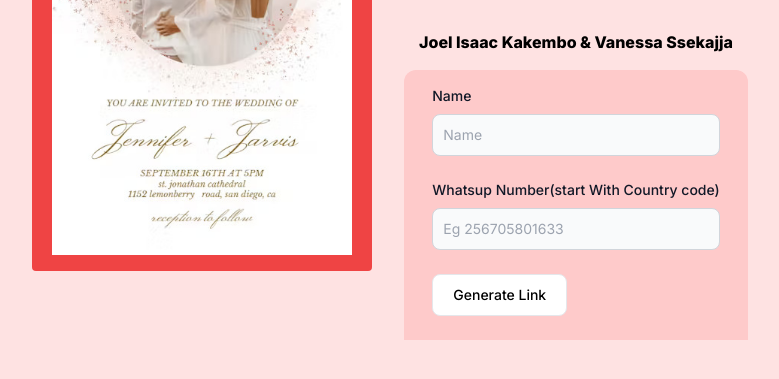
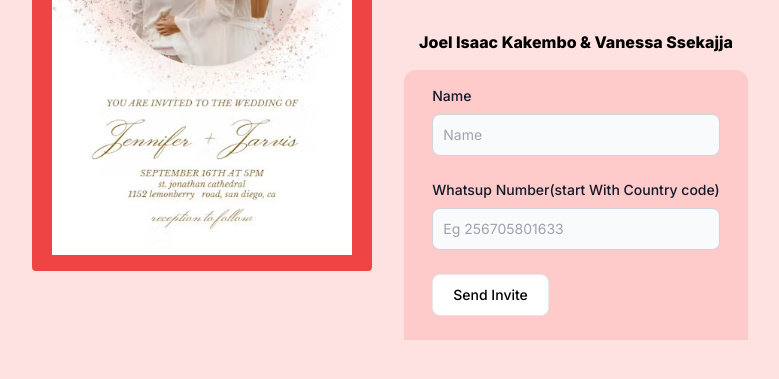
Before and after one commit to Iancustor/wedding-card, a Next.js app: page / in a window 1280 px wide. Shown: the part 215-594 px from the top of the page, without its empty margins (250-1029 px from the left). Built offline with nearby package versions, Linux system fonts and the light colour scheme.

Commit message:
added router

```diff
--- a/app/page.jsx
+++ b/app/page.jsx
@@ -5,25 +5,26 @@ import imageEl from "../public/images/watsup.png";
 import imageCard from "../public/images/card.jpg";
 import Link from "next/link";
 import { generateImageUrl } from "./utils/generateImageUrl";
+import { useRouter } from "next/navigation";
 
 function page() {
   const [name, setName] = useState("");
   const [contact, setContact] = useState("");
   const [generated, setGenerated] = useState(false);
+  const imageUrl = generateImageUrl(imageCard);
+const router =useRouter()
+  function handleSubmition() {
+    const message=`
+    Dear ${name},\n\n We are thrilled to extend our heartfelt invitation to you for the joyous wedding celebration\n of Mr. John and Mrs. Jane, which will take place on Sunday, 20th August 2024. Your presence\n would add immense joy to this special day. Please find attached the invitation card for further details \n${imageUrl}`;
+    console.log(message)
+    const encodedMessage = encodeURIComponent(message);
+    const whatsappLink=`https://wa.me/${contact}?text=${encodedMessage}`;
 
-  const imageUrl = generateImageUrl(imageCard);
-  const [message,setMessage] = useState("");
-  const [whatsappLink,setLink] = useState("");
+    router.push(whatsappLink)
+    console.log(name, contact);
 
-  function handleSubmition(e) {
-    e.preventDefault();
-    setMessage(`
-    Dear ${name},\n\n We are thrilled to extend our heartfelt invitation to you for the joyous wedding celebration\n of Mr. John and Mrs. Jane, which will take place on Sunday, 20th August 2024. Your presence\n would add immense joy to this special day. Please find attached the invitation card for further details \n${imageUrl}`)
-    const encodedMessage = encodeURIComponent(message);
-    setLink(`https://wa.me/${contact}?text=${encodedMessage}`)
-    console.log(name, contact);
+    console.log(whatsappLink);
     setGenerated(true);
-
     setContact("");
     setName("");
   }
@@ -40,7 +41,7 @@ function page() {
           <h2 className="font-extrabold">
             Joel Isaac Kakembo & Vanessa Ssekajja
           </h2>
-          {generated && (
+          {/* {generated && (
             <Link
               href={whatsappLink}
               target="_blank"
@@ -52,11 +53,9 @@ function page() {
               </div>
               Share
             </Link>
-          )}
+          )} */}
         </div>
-        <form
-          onSubmit={handleSubmition}
-          action=""
+        <div
           className=" px-7 bg-red-200 py-4 rounded-t-xl"
         >
           <div className="mb-6">
@@ -98,13 +97,14 @@ function page() {
           </div> */}
           <div>
             <button
-              type="submit"
+            onClick={handleSubmition}
+              type="button"
               className="text-black  hover:text-white border bg-white hover:border-transparent hover:bg-red-600 focus:ring-4 focus:outline-none focus:ring-gray-300 font-medium rounded-lg text-sm px-5 py-2.5 text-center me-2 mb-2 "
             >
-              Generate Link
+              Send Invite
             </button>
           </div>
-        </form>
+        </div>
       </div>
     </div>
   );
```
